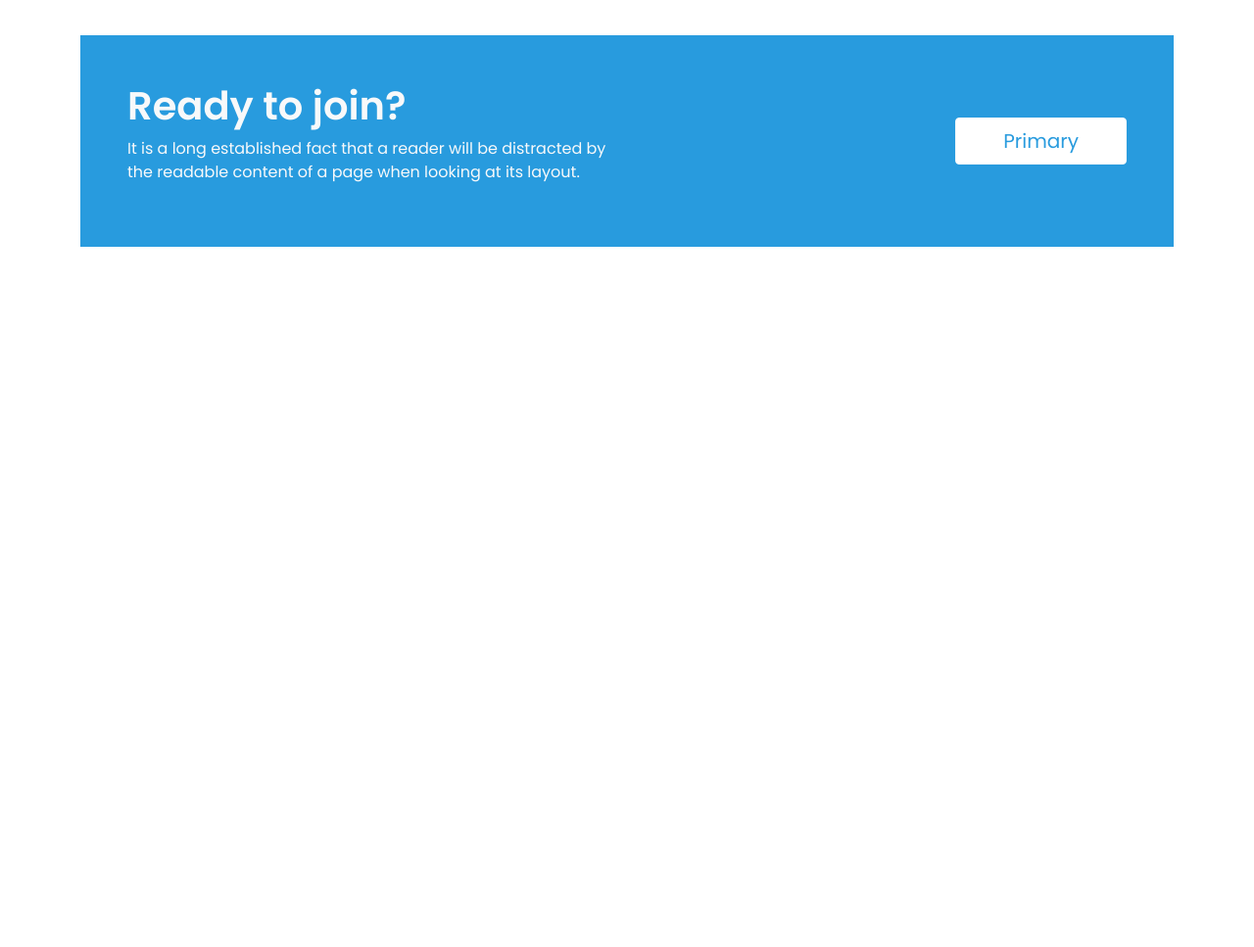
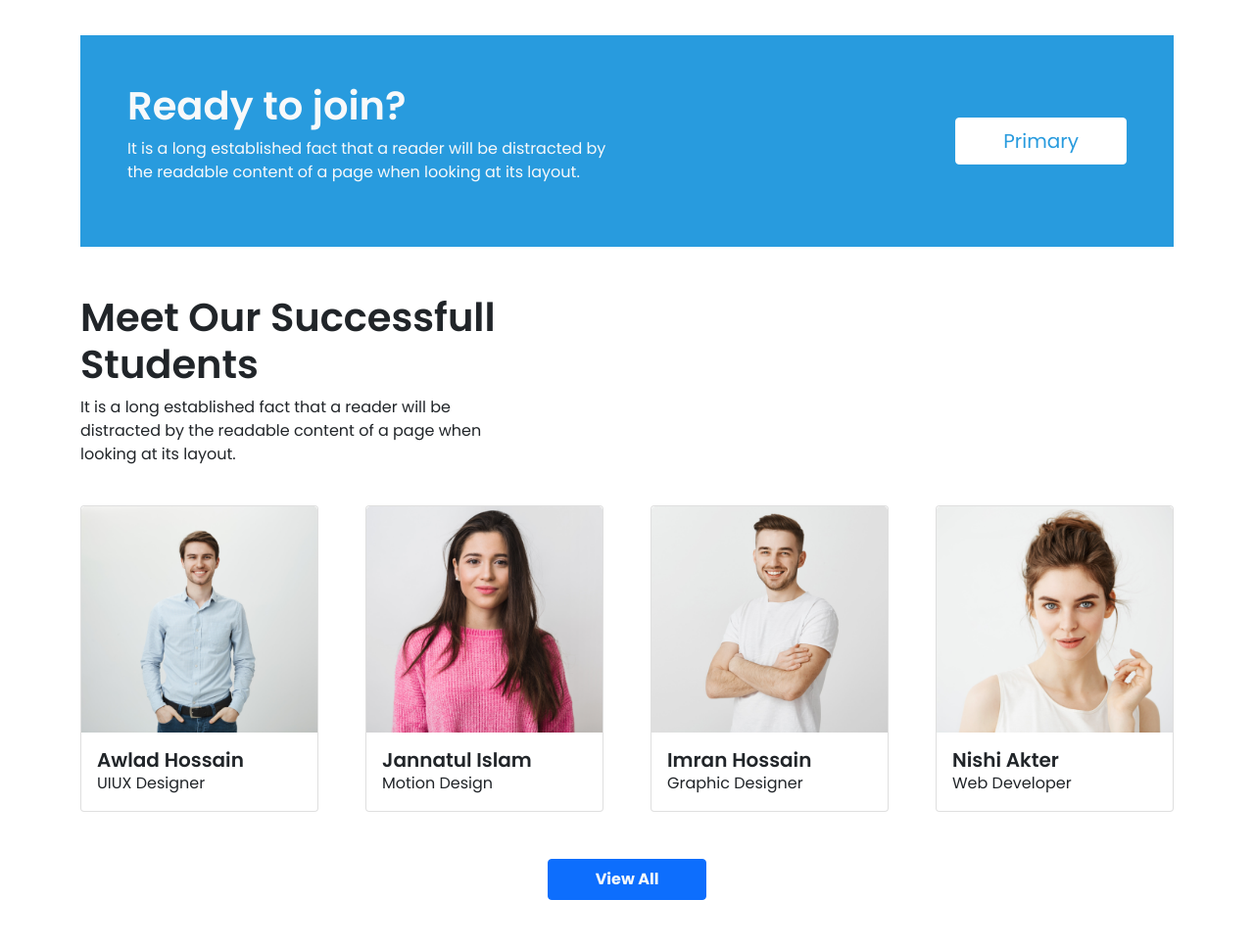
Before and after one commit to skmamunkhan072/Education-Tech-Wed, a plain HTML site: page index.html in a window 1280 px wide. Shown: the part 2917-3884 px from the top of the page at 98% size. Before the commit the page ends 3217 px from the top, so only its background shows below. Drawn offline with nearby package versions, Linux system fonts and the light colour scheme.

Commit message:
Our Successfull  section add

```diff
--- a/index.html
+++ b/index.html
@@ -490,7 +490,7 @@
         </section>
         <!-- Explore The elearning  hear   -->
 
-        <!-- Ready to cstarts hear  -->
+        <!-- Ready to join section starts hear  -->
         <section class="join-section py-5">
           <div class="join-section-wraper p-5">
             <div
@@ -653,6 +653,100 @@
           </div>
         </section>
         <!-- Ready to join section Ends  hear   -->
+
+        <!-- Our Successfull  section starts hear  -->
+        <section class="successfull-time-wraper">
+          <!-- Successfull time section taitle starts hear  -->
+          <div class="row">
+            <div class="succesfull-taitle text-center text-sm-start pb-4">
+              <h1>Meet Our Successfull Students</h1>
+              <p class="small">
+                It is a long established fact that a reader will be distracted
+                by the readable content of a page when looking at its layout.
+              </p>
+            </div>
+          </div>
+          <!-- Successfull time section taitle Ends hear  -->
+          <!-- Successfull time galary  starts hear  -->
+          <div class="row g-5">
+            <!-- Successfull time galary itme starts hear  -->
+            <div class="col-12 col-sm-6 col-lg-3">
+              <div class="card">
+                <img
+                  src="imges/student/student-1.png"
+                  class="card-img-top"
+                  alt="Student img"
+                />
+                <div class="card-body text-sm-start text-center">
+                  <h5 class="card-title mb-0">Awlad Hossain</h5>
+                  <p class="card-text small">UIUX Designer</p>
+                </div>
+              </div>
+            </div>
+            <!-- Successfull time galary itme Ends hear  -->
+
+            <!-- Successfull time galary itme starts hear  -->
+            <div class="col-12 col-sm-6 col-lg-3">
+              <div class="card">
+                <img
+                  src="imges/student/student-2.png"
+                  class="card-img-top"
+                  alt="Student img"
+                />
+                <div class="card-body text-sm-start text-center">
+                  <h5 class="card-title mb-0">Jannatul Islam</h5>
+                  <p class="card-text small">Motion Design</p>
+                </div>
+              </div>
+            </div>
+            <!-- Successfull time galary itme Ends hear  -->
+
+            <!-- Successfull time galary itme starts hear  -->
+            <div class="col-12 col-sm-6 col-lg-3">
+              <div class="card">
+                <img
+                  src="imges/student/student-3.png"
+                  class="card-img-top"
+                  alt="Student img"
+                />
+                <div class="card-body text-sm-start text-center">
+                  <h5 class="card-title mb-0">Imran Hossain</h5>
+                  <p class="card-text small">Graphic Designer</p>
+                </div>
+              </div>
+            </div>
+            <!-- Successfull time galary itme Ends hear  -->
+
+            <!-- Successfull time galary itme starts hear  -->
+            <div class="col-12 col-sm-6 col-lg-3">
+              <div class="card">
+                <img
+                  src="imges/student/student-4.png"
+                  class="card-img-top"
+                  alt="Student img"
+                />
+                <div class="card-body text-sm-start text-center">
+                  <h5 class="card-title mb-0">Nishi Akter</h5>
+                  <p class="card-text small">Web Developer</p>
+                </div>
+              </div>
+            </div>
+            <!-- Successfull time galary itme Ends hear  -->
+          </div>
+
+          <!-- Eduketion courses card  button start hear -->
+          <div class="esuketion-btn-wraper text-center py-5">
+            <button
+              type="button"
+              class="btn btn-primary py-2 px-5 fw-bold text-light"
+            >
+              View All
+            </button>
+          </div>
+          <!-- Eduketion courses card  button Ends hear -->
+          <!-- Successfull time galary  Ends hear    -->
+        </section>
+        <!-- Our Successfull  section Ends  hear   -->
       </div>
     </main>
     <!-- main body Ensa hear     -->
```
